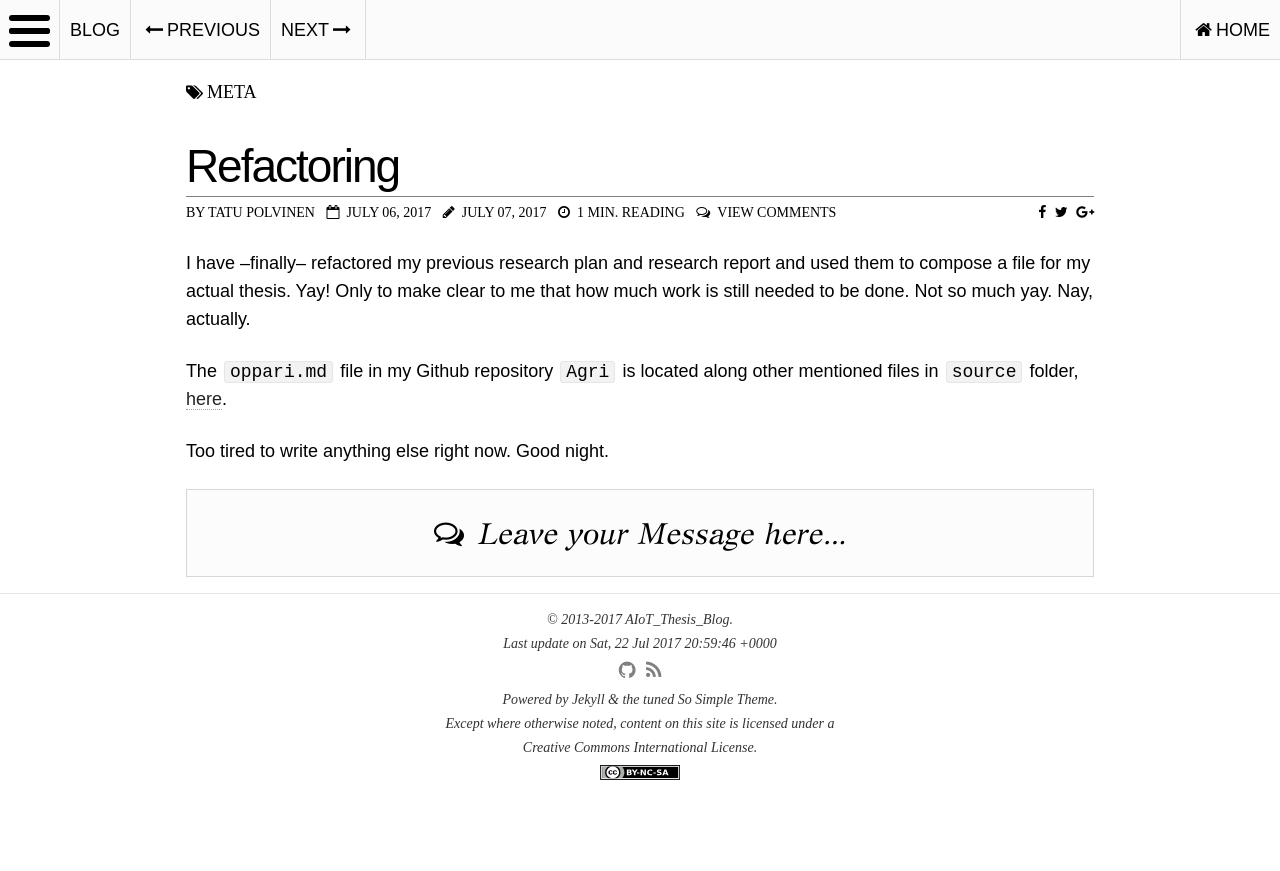
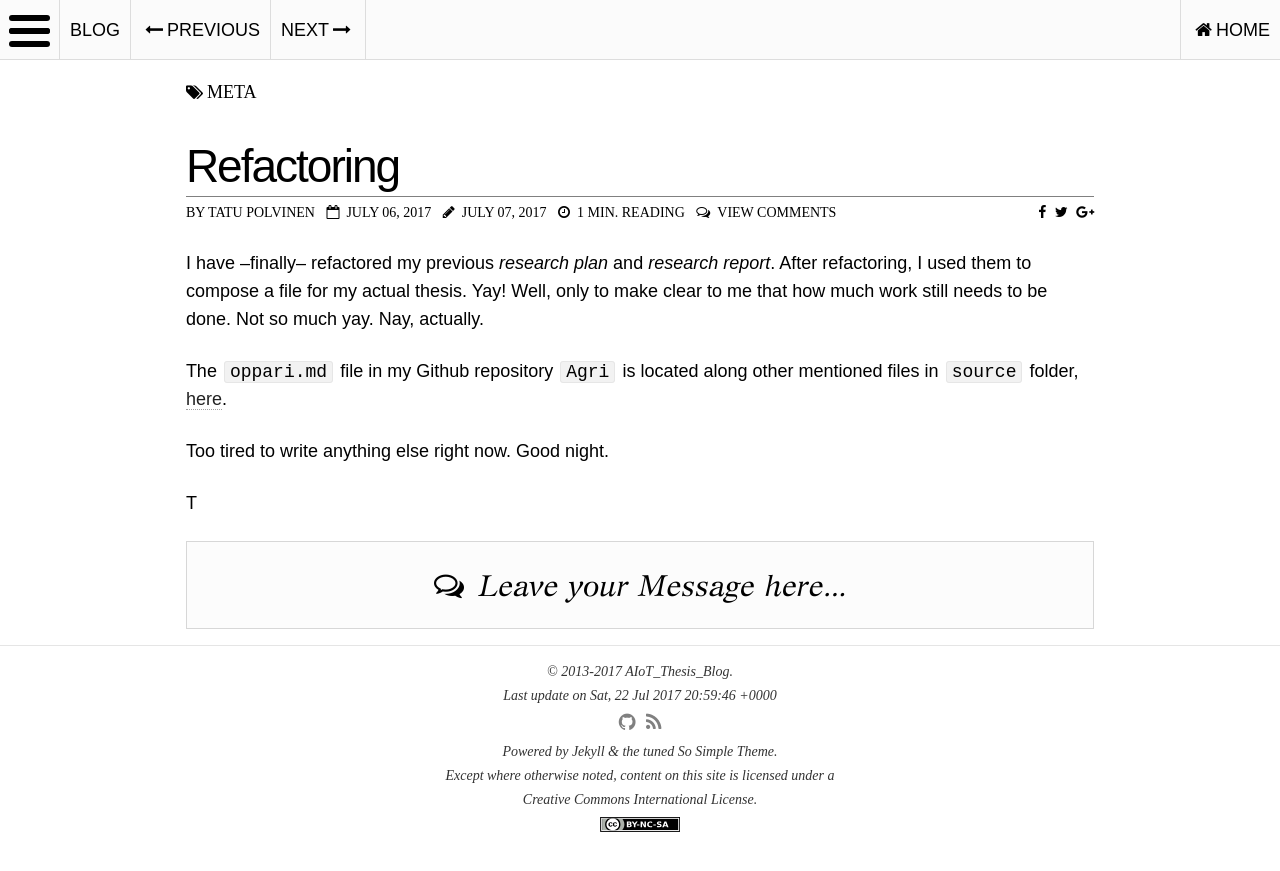
Before and after one commit to tpolvinen/tpolvinen.github.io, a Jekyll site: the page built from _posts/blog/2017-07-07-Refactoring.md, in a window 1280 px wide. Shown: the top 871 px of the page. Built offline with Jekyll 4.4.1, drawn with Linux system fonts in a browser that asks for light colours; nearby versions of some CDN libraries; comment, search, counter and statistics services are not loaded.

Commit message:
Refactoring: Post: Refactoring

```diff
--- a/_posts/blog/2017-07-07-Refactoring.md
+++ b/_posts/blog/2017-07-07-Refactoring.md
@@ -13,8 +13,10 @@ hidelogo: true
 relatedposts:
 ---
 
-I have –finally– refactored my previous research plan and research report and used them to compose a file for my actual thesis. Yay! Only to make clear to me that how much work is still needed to be done. Not so much yay. Nay, actually.
+I have –finally– refactored my previous *research plan* and *research report*. After refactoring, I used them to compose a file for my actual thesis. Yay! Well, only to make clear to me that how much work still needs to be done. Not so much yay. Nay, actually.
 
 The `oppari.md` file in my Github repository `Agri` is located along other mentioned files in `source` folder, [here](https://github.com/tpolvinen/Agri/tree/master/source).
 
 Too tired to write anything else right now. Good night.
+
+T
```
